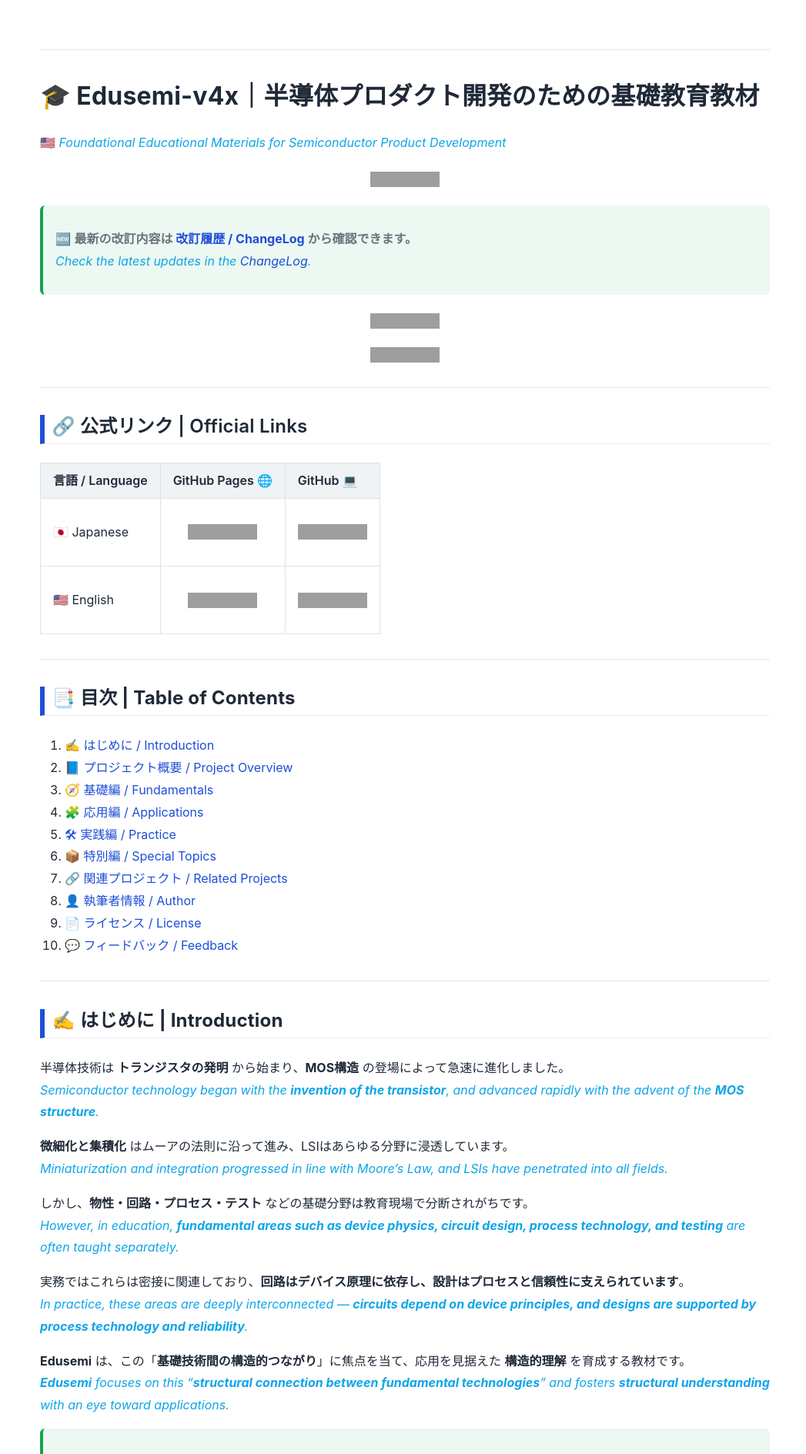
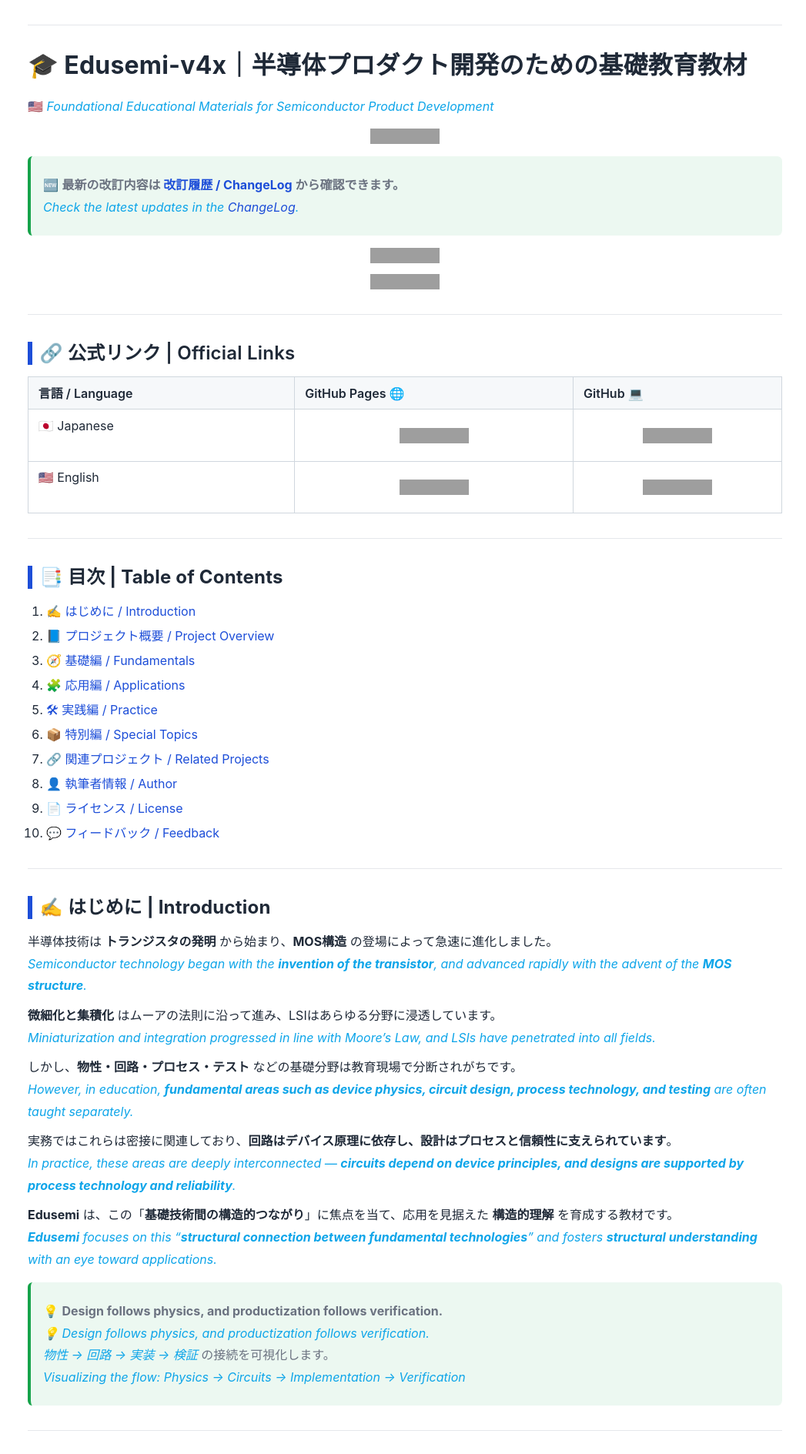
Before and after one commit to Samizo-AITL/Edusemi-v4x, a Jekyll site: the page built from index.md, in a window 1280 px wide. Shown: the top 1889 px of the page at 77% size, without its empty margins (114-1161 px from the left). Built offline with Jekyll 4.4.1, drawn with Linux system fonts in a browser that asks for light colours; grey boxes are pictures that could not be loaded.

Commit message:
Update style.css

```diff
--- a/assets/css/style.css
+++ b/assets/css/style.css
@@ -1,162 +1,173 @@
 /* =========================
-   基本レイアウトと背景
+   GitHub-like Markdown Styles for Edusemi-v4x
    ========================= */
-body {
-  font-family: -apple-system, BlinkMacSystemFont, "Segoe UI", Helvetica, Arial, sans-serif;
-  font-size: 16px;
-  line-height: 1.6;
-  background-color: #ffffff;
-  color: #24292e;
-  max-width: 980px;
-  margin: auto;
-  padding: 2rem;
+
+/* ---- Base layout (GitHub風) ---- */
+:root{
+  --bg:#ffffff;
+  --fg:#24292f;        /* GitHub text */
+  --muted:#57606a;     /* GitHub muted */
+  --link:#0969da;      /* GitHub blue */
+  --border:#d0d7de;    /* GitHub border */
+  --soft:#f6f8fa;      /* GitHub soft bg */
+  --thead:#f6f8fa;     /* table header */
+  --code-bg:#f6f8fa;   /* code fence */
 }
 
-/* =========================
-   見出し・構造強調
-   ========================= */
-h1, h2, h3, h4 {
-  font-weight: 600;
-  margin-top: 2.5rem;
-  margin-bottom: 1.5rem;
-  border-bottom: 1px solid #eaecef;
-  padding-bottom: 0.3em;
-}
-
-/* =========================
-   リンク設定
-   ========================= */
-a {
-  color: #0366d6;
-  text-decoration: none;
-}
-a:hover {
-  text-decoration: underline;
-}
-
-/* =========================
-   画像表示とサイズ調整
-   ========================= */
-img {
-  max-width: 100%;
-  height: auto;
-  display: block;
-  margin: 1.5em auto;
-}
-
-/* カスタムサイズクラス */
-img.small {
-  width: 40%;
-}
-img.medium {
-  width: 60%;
-}
-img.large {
-  width: 80%;
-}
-
-/* =========================
-   コードブロックとインラインコード
-   ========================= */
-pre {
-  background-color: #f6f8fa;
-  padding: 1em;
-  border: 1px solid #d1d5da;
-  border-radius: 6px;
-  overflow-x: auto;
-}
-code {
-  background-color: #f6f8fa;
-  padding: 0.2em 0.4em;
-  font-size: 90%;
-  border-radius: 3px;
-}
-
-/* =========================
-   表スタイル
-   ========================= */
-table {
-  width: 100%;
-  border-collapse: collapse;
-  margin: 1.5em 0;
-}
-th, td {
-  border: 1px solid #dfe2e5;
-  padding: 0.6em 1em;
-  text-align: left;
-}
-th {
-  background-color: #f0f3f6;
-  font-weight: 600;
-}
-
-/* =========================
-   引用・補足など
-   ========================= */
-blockquote {
-  padding: 0.5em 1em;
-  color: #6a737d;
-  border-left: 0.25em solid #dfe2e5;
-  background-color: #f6f8fa;
-  margin: 1.5em 0;
-}
-
-/* =========================
-   リスト（ul / ol）
-   ========================= */
-ul, ol {
-  margin-top: 0.5em;
-  margin-bottom: 1.5em;
-  padding-left: 2em;
-}
-
-/* =========================
-   ヘッダー・フッター（共通構造）
-   ========================= */
-header, footer {
-  text-align: center;
-  margin-top: 2rem;
-  margin-bottom: 2rem;
-}
-footer p {
-  font-size: 14px;
-  color: #999;
-}
-
-/* =========================
-   モバイル対応（レスポンシブ）
-   ========================= */
-@media screen and (max-width: 768px) {
-  body {
-    font-size: 15px;
-    padding: 1rem;
-  }
-  h1, h2, h3, h4 {
-    font-size: 1.2em;
-  }
-  img.small, img.medium, img.large {
-    width: 100% !important;
+@media (prefers-color-scheme: dark){
+  :root{
+    --bg:#0d1117;
+    --fg:#e6edf3;
+    --muted:#9ea7b3;
+    --link:#2f81f7;
+    --border:#30363d;
+    --soft:#161b22;
+    --thead:#161b22;
+    --code-bg:#161b22;
   }
 }
 
-/* ===== ToCアンカーずれ対策 & スムーススクロール ===== */
-html { scroll-behavior: smooth; }
-h1, h2, h3, h4 { scroll-margin-top: 80px; }
-
-/* ===== コンテンツ幅の安定化（main だけを中央寄せ）===== */
-main {
-  max-width: 900px;       /* 880〜960pxでお好み調整 */
-  margin: 0 auto;
-  padding: 1.5rem 1rem;   /* 既存bodyのpaddingが強い場合は軽めに */
+/* ページ全体：中央寄せは幅のため。コンテンツは左揃え */
+html, body{
+  background:var(--bg);
+  color:var(--fg);
+  margin:0;
+  padding:0;
 }
 
-/* ===== 表のモバイル対策（横スクロール可） ===== */
-table { display: block; overflow-x: auto; -webkit-overflow-scrolling: touch; }
-table thead, table tbody, table tr { width: 100%; }
+/* GitHub風のコンテナ幅と左右余白（上下は最小限） */
+body{
+  max-width: 1012px;           /* GitHub基準幅 */
+  margin: 0 auto;
+  padding: 0 16px 24px;        /* 上詰め気味、左右16px */
+  line-height: 1.5;            /* GitHub既定に近い */
+  font-family: -apple-system, BlinkMacSystemFont, "Segoe UI", Helvetica, Arial, sans-serif;
+  font-size: 16px;
+  text-align: left;            /* 左基準を明示 */
+}
 
-/* ===== 見出しのボーダー調整（h1は下線なし推奨） ===== */
-h1 { border-bottom: none; margin-bottom: 1rem; }
-h2, h3, h4 { border-bottom: 1px solid #eaecef; }
+/* 見出しの余白をコンパクトに（GitHub寄り） */
+h1,h2,h3,h4,h5,h6{
+  font-weight: 600;
+  line-height: 1.25;
+  margin-top: 1.25em;
+  margin-bottom: .6em;
+  border-bottom: none;         /* GitHubは通常下線なし（テーマによる） */
+}
 
-/* ===== バッジ/ボタンの並びが崩れる場合の微調整（任意） ===== */
-a img { vertical-align: middle; }
+/* 1行目の大見出しはもう少し詰める */
+h1{ font-size: 2em; margin-top: .6em; }
+h2{ font-size: 1.5em; }
+h3{ font-size: 1.25em; }
+h4{ font-size: 1.1em; }
+
+/* 段落・リストの縦詰め */
+p{ margin: .6em 0; }
+ul,ol{ margin: .6em 0 .8em 1.5em; padding:0; }
+li{ margin: .2em 0; }
+
+/* 引用（淡く） */
+blockquote{
+  margin: .8em 0;
+  padding: .6em .9em;
+  color: var(--muted);
+  border-left: 4px solid var(--border);
+  background: var(--soft);
+  border-radius: 6px;
+}
+
+/* リンク色 */
+a{ color:var(--link); text-decoration:none; }
+a:hover{ text-decoration:underline; }
+
+/* 画像：上下のマージンを控えめに */
+img{
+  max-width:100%;
+  height:auto;
+  display:block;
+  margin: .9em auto;      /* 以前より詰める */
+}
+
+/* カスタムサイズ（任意） */
+img.small{ width:40%; }
+img.medium{ width:60%; }
+img.large{ width:80%; }
+
+/* テーブル：GitHub風の線とヘッダ色 */
+table{
+  width:100%;
+  border-collapse: collapse;
+  margin: .9em 0 1.2em;
+}
+th, td{
+  border:1px solid var(--border);
+  padding:.55em .8em;
+  text-align:left;
+  vertical-align: top;
+}
+th{
+  background: var(--thead);
+  font-weight:600;
+}
+
+/* コードブロック/インラインコード */
+pre{
+  background: var(--code-bg);
+  border: 1px solid var(--border);
+  border-radius: 6px;
+  padding: .9em;
+  overflow-x: auto;
+  margin: .9em 0 1.1em;
+}
+code{
+  background: var(--code-bg);
+  border: 1px solid var(--border);
+  border-radius: 4px;
+  padding: .1em .35em;
+  font-size: 90%;
+}
+
+/* 区切り線：薄く、間隔も控えめ */
+hr{
+  border:0;
+  border-top:1px solid var(--border);
+  margin: 1.2em 0;
+}
+
+/* バッジやボタンリンク（必要に応じて） */
+.btn, .btn-secondary{
+  display:inline-block;
+  font-weight:600;
+  padding:.5rem .8rem;
+  border-radius:6px;
+  border:1px solid var(--border);
+  background:var(--soft);
+  color:var(--fg);
+  text-decoration:none;
+  margin:.2rem .2rem 0 0;
+}
+.btn:hover{ filter: brightness(1.06); }
+.btn-secondary{ background:transparent; }
+
+/* アンカー位置調整（ヘッダー固定時のズレ対策） */
+h1, h2, h3, h4, h5, h6{ scroll-margin-top: 72px; }
+
+/* フッター（必要なら） */
+footer{
+  margin-top: 24px;
+  color: var(--muted);
+  font-size: 14px;
+  text-align: center;
+}
+
+/* モバイル調整：左右に少し余白を確保、文字サイズわずかに縮小 */
+@media (max-width: 768px){
+  body{
+    padding: 0 14px 20px;
+    font-size: 15px;
+  }
+  h1{ font-size:1.8em; }
+  h2{ font-size:1.35em; }
+  h3{ font-size:1.15em; }
+  img.small, img.medium, img.large{ width:100% !important; }
+}
```
